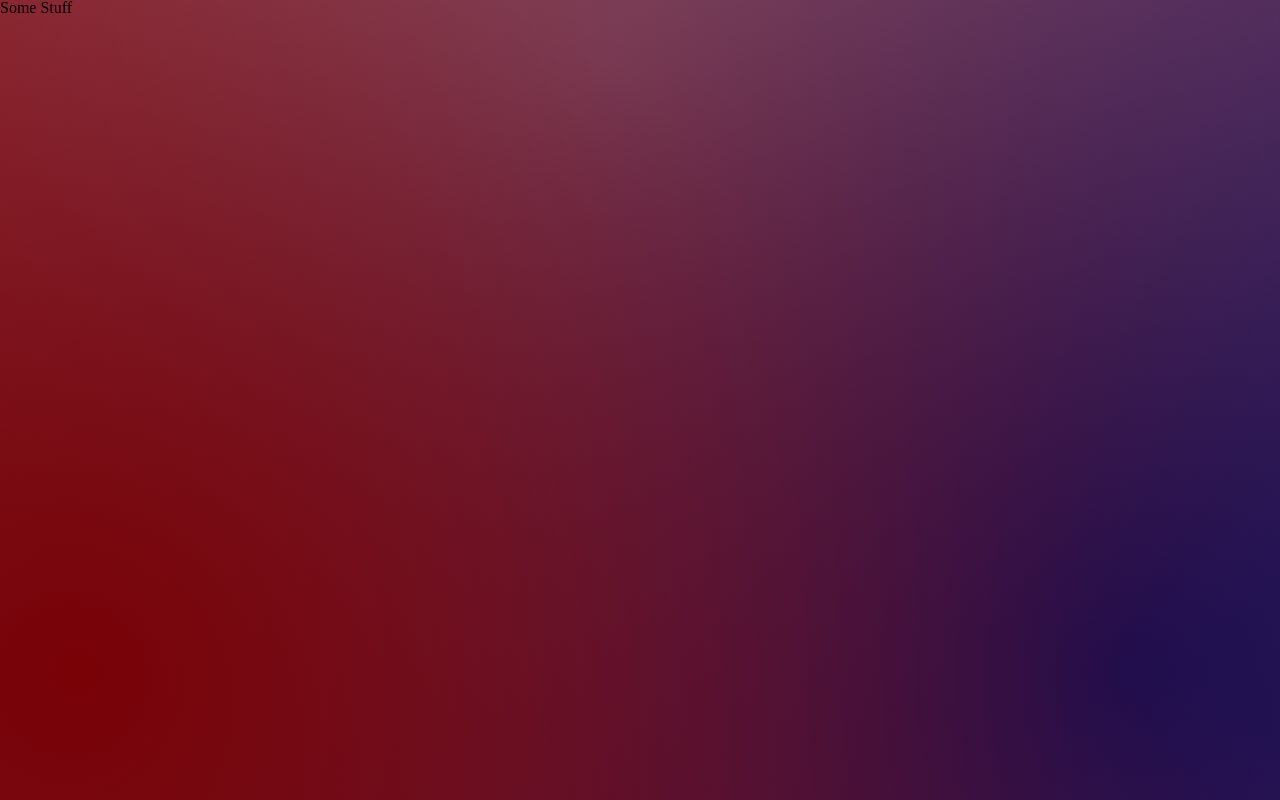
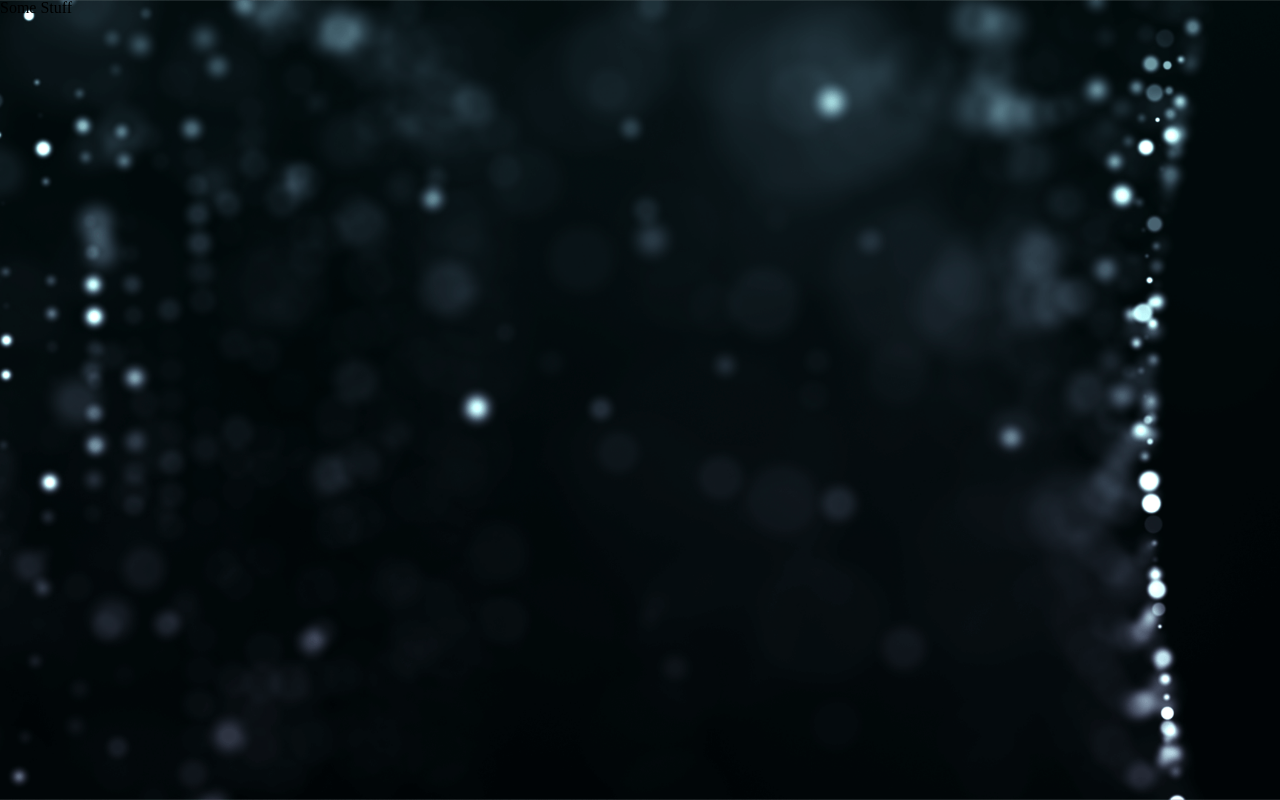
Before and after one commit to bbeeksma/Portfolio, a plain HTML site: page index.html in a window 1280 px wide. Drawn offline with Linux system fonts and the light colour scheme.

Commit message:
change background to abstract rain img. free use.  also assemble color palate

```diff
--- a/styles.css
+++ b/styles.css
@@ -1,7 +1,12 @@
+/* Colors
+light Blue Gray #85a5c0
+Steel Blue #4682b4
+Dim Blue #325d81
+BlueBlack #142634
+Charcoal #242d34
+*/
+
 body{
-  height: 100vh;
-  background: radial-gradient(circle at 5.99% 84.06%, rgb(120, 2, 6), transparent 100%)
-  , radial-gradient(circle at 88.15% 83.79%, rgb(6, 17, 97), transparent 100%)
-  , radial-gradient(circle at 47.4% 8.17%, rgba(255, 255, 255, 0.5), transparent 100%)
-  , radial-gradient(circle at 50% 50%, rgb(132, 36, 56), rgb(132, 36, 56) 100%);
+  background: url('images/abstractRain.png') no-repeat center center fixed;
+  background-size: cover;
 }
```
Also changed, not shown: images/abstractRain.png (added).
